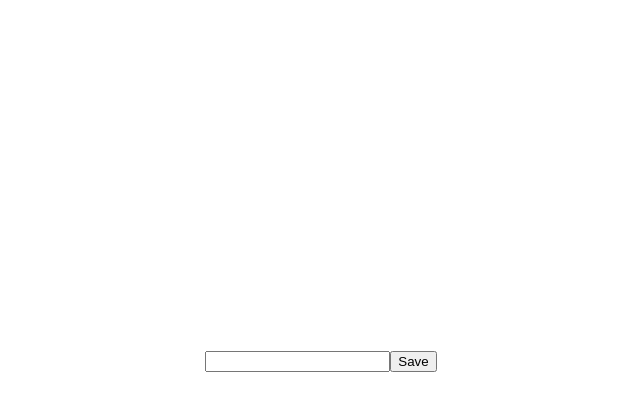
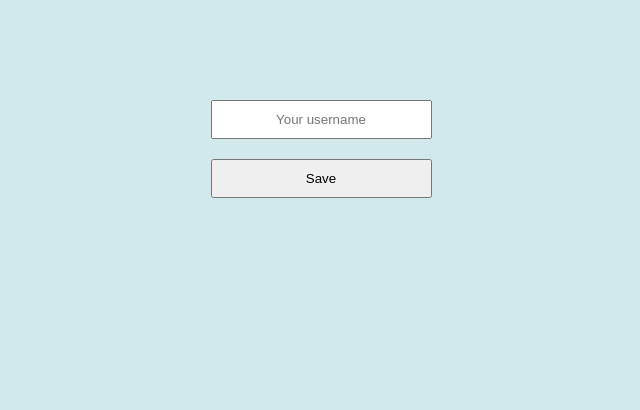
Before and after one commit to leo-geoffroy-sonarsource/game-cube, a React (Create React App) app in the folder frontend/game-qube/: page / in a window 1280 px wide. Shown: the top 410 px of the page, without its empty margins (319-959 px from the left). Built offline with nearby package versions, Linux system fonts and the light colour scheme.

Commit message:
Update app styles

```diff
--- a/frontend/game-qube/src/App.js
+++ b/frontend/game-qube/src/App.js
@@ -193,11 +193,16 @@ export default class App extends React.Component {
           <h1>Waiting on Opponents</h1>
           <ol>
             {sortedPlayers.map((player) => (
-              <li>
+              <li key={player.username}>
                 {player.username} (W: {player.score})
               </li>
             ))}
           </ol>
+
+          {(userName === "Wouter" || userName === "Leo" || userName === "Guillaume") && (
+            <button onClick={this.handleReady}>Start Game!</button>
+          )}
+
           <Rules>
             Shortcuts:
             <ul>
@@ -206,21 +211,17 @@ export default class App extends React.Component {
               <li>s || right -> ✌️ Scissors</li>
               <li>b || up -> bonus (if applicable)</li>
             </ul>
-            <p>Or you can click on the emoji like your grandma would ;) </p>
-            <p>/!\ Once played, you CAN NOT change it!!</p>
+            <p>Or you can click on the emoji like your grandma would 👵</p>
+            <p>/!\ Once played, you CANNOT change it!!</p>
             <p>Bonus:</p>
-            <p>1 chance out of 10 to get a random bonus!</p>
+            <p>80% chance to get a random bonus!</p>
             <ul>
-              <li>Well 👌</li>
-              <li>+1 sec 🕑</li>
-              <li>MF 🖕 (WIP)</li>
-              <li>Qube (WIP)</li>
+              <li>Well 👌 (beats Rock and Scissors)</li>
+              <li>+1 sec 🕑 (extend timeout by 1 second)</li>
+              <li>MF 🖕 (Coming Soon!)</li>
+              <li>Qubee (Coming Soon!)</li>
             </ul>
           </Rules>
-
-          {(userName === "Wouter" || userName === "Leo" || userName === "Guillaume") && (
-            <button onClick={this.handleReady}>Ready!</button>
-          )}
         </Container>
       );
     }
@@ -260,6 +261,11 @@ const Container = styled.div`
   h2.TIE {
     color: black;
   }
+
+  button {
+    margin-top: 20px;
+    padding: 10px 20px;
+  }
 `;
 
 const Rules = styled.div`
--- a/frontend/game-qube/src/Input.css
+++ b/frontend/game-qube/src/Input.css
@@ -116,6 +116,13 @@ div.arm {
   position: relative;
 }
 
+#user-hand.SCISSORS,
+#user-hand.PAPER,
+#user-hand.WELL,
+#user-hand.ROCK {
+  left: -20px;
+}
+
 .SCISSORS .finger-1 {
   width: 130px;
   transform: rotate(-5deg);
--- a/frontend/game-qube/src/Input.js
+++ b/frontend/game-qube/src/Input.js
@@ -33,14 +33,28 @@ export default function Input({ userName, userHand, sendAction, bonus }) {
       </Rotate>
       <h2>{userName}</h2>
       <Options>
-        <Option onClick={() => sendAction(RockPaperScissorsActions.Rock)}>✊</Option>
-        <Option onClick={() => sendAction(RockPaperScissorsActions.Paper)}>🖐️</Option>
-        <Option onClick={() => sendAction(RockPaperScissorsActions.Scissors)}>✌️</Option>
+        <Option onClick={() => sendAction(RockPaperScissorsActions.Rock)}>
+          ✊<span>⬅️</span>
+        </Option>
+        <Option onClick={() => sendAction(RockPaperScissorsActions.Paper)}>
+          🖐️
+          <span>⬇️</span>
+        </Option>
+        <Option onClick={() => sendAction(RockPaperScissorsActions.Scissors)}>
+          ✌️
+          <span>➡️</span>
+        </Option>
         {bonus === RockPaperScissorsActions.Well && (
-          <Option onClick={() => sendAction(RockPaperScissorsActions.Well)}>👌</Option>
+          <Option onClick={() => sendAction(RockPaperScissorsActions.Well)}>
+            👌
+            <span>⬆️</span>
+          </Option>
         )}
         {bonus === RockPaperScissorsActions.Add1Second && (
-          <Option onClick={() => sendAction(RockPaperScissorsActions.Add1Second)}>+1</Option>
+          <Option onClick={() => sendAction(RockPaperScissorsActions.Add1Second)}>
+            +1
+            <span>⬆️</span>
+          </Option>
         )}
       </Options>
     </Container>
@@ -59,10 +73,15 @@ const Options = styled.div`
 `;
 
 const Option = styled.div`
-  font-size: 50px;
+  font-size: 40px;
   vertical-align: middle;
-  line-height: 2;
   margin-right: 25px;
+  text-align: center;
+
+  span {
+    display: block;
+    font-size: 20px;
+  }
 `;
 
 const Rotate = styled.div`
--- a/frontend/game-qube/src/Login.js
+++ b/frontend/game-qube/src/Login.js
@@ -10,7 +10,11 @@ export default function Login(props) {
         onSubmit={() => {
           props.setUserName(name);
         }}>
-        <input value={name} onChange={(event) => setName(event.target.value)} />
+        <input
+          placeholder="Your username"
+          value={name}
+          onChange={(event) => setName(event.target.value)}
+        />
         <button type="submit">Save</button>
       </form>
     </Container>
@@ -18,8 +22,20 @@ export default function Login(props) {
 }
 
 const Container = styled.div`
-  margin-top: 350px;
+  margin-top: 100px;
   display: flex;
   justify-content: center;
   align-items: center;
+
+  form {
+    display: flex;
+    flex-direction: column;
+  }
+
+  input,
+  button {
+    text-align: center;
+    padding: 10px 20px;
+    margin-bottom: 20px;
+  }
 `;
--- a/frontend/game-qube/src/Timer.js
+++ b/frontend/game-qube/src/Timer.js
@@ -13,6 +13,7 @@ export default function Timer({ timerPercentage }) {
 const Container = styled.div`
   display: flex;
   justify-content: center;
+  margin: 30px 0;
 `;
 
 const Bar = styled.div`
--- a/frontend/game-qube/src/index.css
+++ b/frontend/game-qube/src/index.css
@@ -1,13 +1,22 @@
+html {
+  margin: 0;
+  padding: 0;
+  height: 100%;
+  background: #d1e9ea;
+}
+
 body {
   margin: 0;
-  font-family: -apple-system, BlinkMacSystemFont, 'Segoe UI', 'Roboto', 'Oxygen',
-    'Ubuntu', 'Cantarell', 'Fira Sans', 'Droid Sans', 'Helvetica Neue',
-    sans-serif;
+  font-family: -apple-system, BlinkMacSystemFont, "Segoe UI", "Roboto", "Oxygen", "Ubuntu",
+    "Cantarell", "Fira Sans", "Droid Sans", "Helvetica Neue", sans-serif;
   -webkit-font-smoothing: antialiased;
   -moz-osx-font-smoothing: grayscale;
 }
 
 code {
-  font-family: source-code-pro, Menlo, Monaco, Consolas, 'Courier New',
-    monospace;
+  font-family: source-code-pro, Menlo, Monaco, Consolas, "Courier New", monospace;
 }
+
+h2 {
+  margin-bottom: 0;
+}
```
